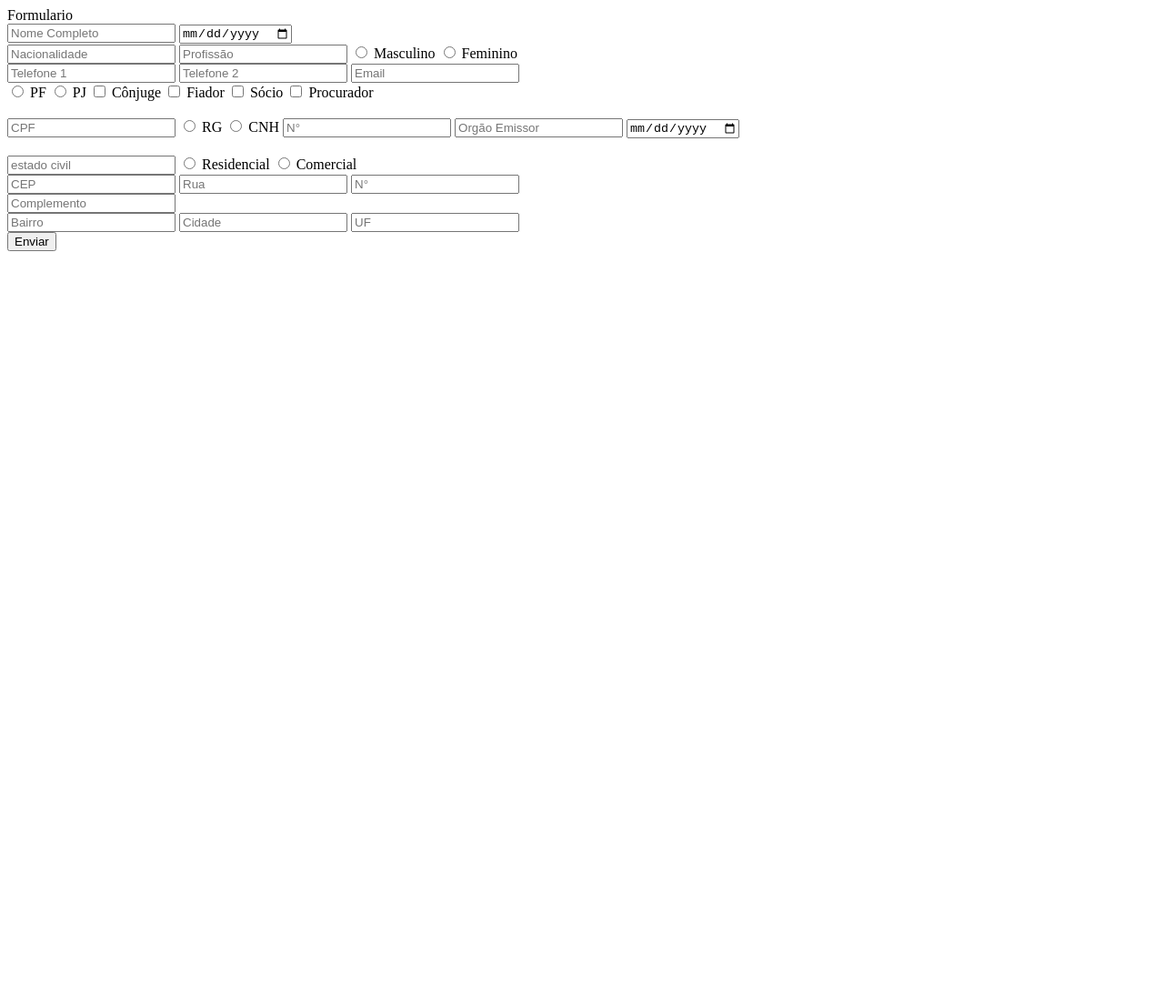
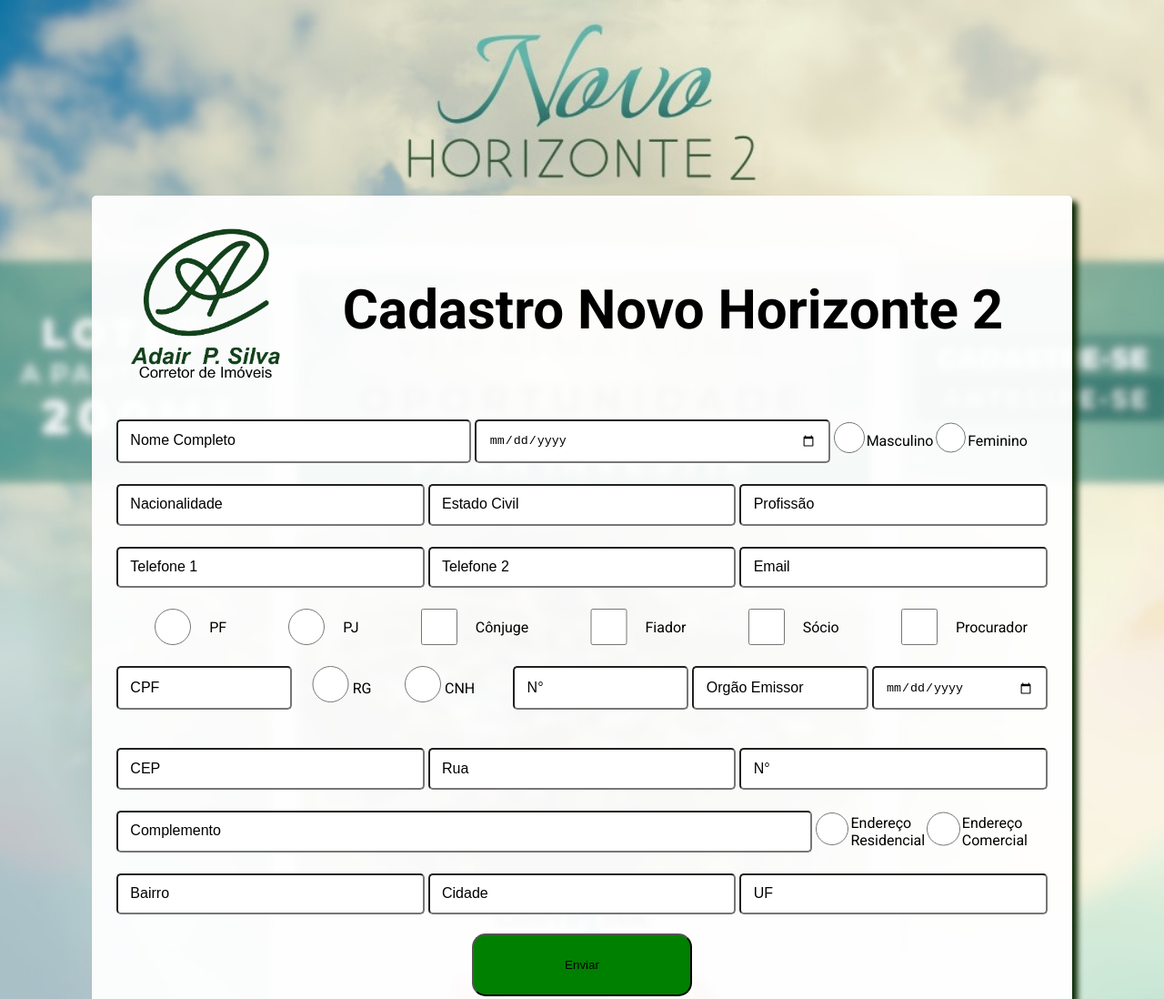
Before and after one commit to DevBrunodeOliveira/Adair-Imoveis-Formulario-Novo-Horizonte, a plain HTML site: page index.html in a window 1280 px wide. Shown: the top 1098 px of the page at 91% size. Before the commit the page ends 800 px from the top, so only its background shows below. Drawn offline with Linux system fonts and the light colour scheme.

Commit message:
Stylised Form

```diff
--- a/index.html
+++ b/index.html
@@ -5,6 +5,7 @@
     <meta charset="UTF-8">
     <meta name="viewport" content="width=device-width, initial-scale=1.0">
     <title>Adair Imoveis</title>
+    <link rel="stylesheet" href="./style.css">
     <link rel="apple-touch-icon" sizes="57x57" href="images/apple-icon-57x57.png">
     <link rel="apple-touch-icon" sizes="60x60" href="images/apple-icon-60x60.png">
     <link rel="apple-touch-icon" sizes="72x72" href="images/apple-icon-72x72.png">
@@ -25,60 +26,84 @@
 </head>
 
 <body>
+    <div class="container">
         <form action="" method="POST">
-        <label for="-xx">Formulario</label><br>
-        <input type="text" name="" placeholder="Nome Completo">
-        <input type="date" name="" placeholder="Data de Nascimento"><br>
-        <input type="text" name="" placeholder="Nacionalidade">
-        <input type="text" name="" placeholder="Profissão">
-        <input type="radio" id="masculino" name="sexo" value="Masculino">
+            <div class="cab">
+                <img src="./images/logoadairsilva.png" alt="">
+                <h1>Cadastro Novo Horizonte 2</h1>
+            </div><br>
+            <div class="linha">
+                <input type="text" class="campo" name="" placeholder="Nome Completo">
+                <input type="date" name="" placeholder="Data de Nascimento">
+                <div class="rbt-container">
+                    <input type="radio" class="radio" id="masculino" name="sexo" value="Masculino">
                     <label for="masculino">Masculino</label>
-        <input type="radio" id="feminino" name="sexo" value="Feminino">
-        <label for="feminino">Feminino</label><br>
-        <input type="number" name="" placeholder="Telefone 1">
-        <input type="number" name="" placeholder="Telefone 2">
-        <input type="text" name="" placeholder="Email"><br>
-        <div id="dados_div">
-            <input type="radio" id="PF" name="comprador" value="PF">
-            <label for="PF">PF</label>
-            <input type="radio" id="PJ" name="comprador" value="PJ">
-            <label for="PJ">PJ</label>
-            <input type="checkbox" id="conjuge" name="conjuge" value="conjuge">
-            <label for="conjuge">Cônjuge</label>
-            <input type="checkbox" id="fiador" name="fiador" value="fiador">
-            <label for="fiador">Fiador</label>
-            <input type="checkbox" id="socio" name="representante" value="socio">
-            <label for="socio">Sócio</label>
-            <input type="checkbox" id="procurador" name="representante" value="procurador">
-            <label for="procurador">Procurador</label>
+                    <input type="radio" class="radio" id="feminino" name="sexo" value="Feminino">
+                    <label for="feminino">Feminino</label>
+                </div>
             </div><br>
-        <div id="doc_div">
-            <input type="number" name="" placeholder="CPF">
-            <input type="radio" id="RG" name="registro" value="RG">
-            <label for="RG">RG</label>
-            <input type="radio" id="CNH" name="registro" value="CNH">
-            <label for="CNH">CNH</label>
+            <div class="linha">
+                <input type="text" class="campo" name="" placeholder="Nacionalidade">
+                <input type="text" class="campo" name="" placeholder="Estado Civil">
+                <input type="text" class="campo" name="" placeholder="Profissão">
+            </div><br>
+            <div class="linha">
+                <input type="number" class="campo" name="" placeholder="Telefone 1">
+                <input type="number" class="campo" name="" placeholder="Telefone 2">
+                <input type="text" class="campo" name="" placeholder="Email">
+            </div><br>
+            <div class="linha">
+                <input type="radio" class="radio" id="PF" name="comprador" value="PF">
+                <label for="PF" class="item">PF</label>
+                <input type="radio" class="radio" id="PJ" name="comprador" value="PJ">
+                <label for="PJ" class="item">PJ</label>
+                <input type="checkbox" class="checkbox" id="conjuge" name="conjuge" value="conjuge">
+                <label for="conjuge" class="item">Cônjuge</label>
+                <input type="checkbox" class="checkbox" id="fiador" name="fiador" value="fiador">
+                <label for="fiador" class="item">Fiador</label>
+                <input type="checkbox" class="checkbox" id="socio" name="representante" value="socio">
+                <label for="socio" class="item">Sócio</label>
+                <input type="checkbox" class="checkbox" id="procurador" name="representante" value="procurador">
+                <label for="procurador" class="item">Procurador</label>
+            </div><br>
+            <div class="linha">
+                <input type="number" class="campo" name="" placeholder="CPF">
+                <div class="rbt-container">
+                    <input type="radio" class="radio" id="RG" name="registro" value="RG">
+                    <label for="RG" class="item2">RG</label>
+                    <input type="radio" class="radio" id="CNH" name="registro" value="CNH">
+                    <label for="CNH" class="item2">CNH</label>
+                </div>
                 <input type="number" name="" placeholder="N°">
-            <input type="text" name="" placeholder="Orgão Emissor">
+                <input type="text" class="campo" name="" placeholder="Orgão Emissor">
                 <input type="date" name="" placeholder="Data de Emissão">
             </div><br>
-        <input type="text" name="" placeholder="estado civil">
-        <input type="radio" id="RG" name="tipoendereco" value="Residencial">
-        <label for="Residencial">Residencial</label>
-        <input type="radio" id="CNH" name="tipoendereco" value="Comercial">
-        <label for="Comercial">Comercial</label>
-        <br>
-        <div id="endereco">
-            <input type="text" name="" placeholder="CEP">
-            <input type="text" name="" placeholder="Rua">
-            <input type="text" name="" placeholder="N°"><br>
-            <input type="text" name="" placeholder="Complemento"><br>
-            <input type="text" name="" placeholder="Bairro">
-            <input type="text" name="" placeholder="Cidade">
-            <input type="text" name="" placeholder="UF">
+            <div class="linha">
+            </div><br>
+            <div class="linha">
+                <input type="text" class="campo" name="" placeholder="CEP">
+                <input type="text" class="campo" name="" placeholder="Rua">
+                <input type="text" class="campo" name="" placeholder="N°">
+            </div><br>
+            <div class="linha">
+                <input type="text" class="campo" name="" placeholder="Complemento">
+                <div class="rbt-container">
+                    <input type="radio" class="radio" id="RG" name="tipoendereco" value="Residencial">
+                    <label for="Residencial">Endereço Residencial</label>
+                    <input type="radio" class="radio" id="CNH" name="tipoendereco" value="Comercial">
+                    <label for="Comercial">Endereço Comercial</label>
                 </div>
+            </div><br>
+            <div class="linha">
+                <input type="text" class="campo" name="" placeholder="Bairro">
+                <input type="text" class="campo" name="" placeholder="Cidade">
+                <input type="text" class="campo" name="" placeholder="UF">
+            </div><br>
+            <div class="linha">
                 <button type="submit">Enviar</button>
+            </div>
         </form>
+    </div>
 </body>
 
 </html>
--- a/style.css
+++ b/style.css
@@ -0,0 +1,105 @@
+@import url("https://fonts.googleapis.com/css2?family=Roboto:wght@400;700&display=swap");
+
+body {
+    font-family: "Roboto", sans-serif;
+    background-image: url("./images/background.jpeg");
+    background-position: center top;
+    background-repeat: no-repeat;
+    background-size: cover;
+}
+
+.container {
+    margin: 215px auto;
+    background: rgba(255, 255, 255, 0.95);
+    border-radius: 5px;
+    box-shadow: 6px 6px 6px #0c2906;
+    padding: 25px;
+    display: flex;
+    justify-content: center;
+    min-width: max-content;
+    max-width: fit-content;
+}
+
+.cab {
+    display: flex;
+    justify-content: space-around;
+    text-align: center;
+}
+
+img {
+    width: 200px;
+    height: 200px;
+}
+
+h1 {
+    margin: auto;
+    font-size: 45pt;
+}
+
+form {
+    min-width: max-content;
+    max-height: fit-content;
+}
+
+.linha {
+    display: flex;
+    justify-content: space-between;
+
+}
+
+.radio {
+
+    block-size: 3em;
+}
+
+.checkbox {
+
+    block-size: 3em;
+}
+
+label {
+    align-self: center;
+    font-size: medium;
+}
+
+.item {
+    position: relative;
+    left: -1.5em;
+}
+
+.item2 {
+    position: relative;
+    left: -1em;
+}
+
+input {
+    padding: 1em;
+    border-radius: 5px;
+    width: 100%;
+    margin: 2px;
+}
+
+.rbt-container {
+    display: inline-flex;
+    padding-right: 1.5em;
+    min-width: 215px
+}
+
+.campo {
+    min-width: 10em
+}
+
+::placeholder {
+
+    font: "Roboto";
+    font-size: larger;
+    color: black;
+
+}
+
+button {
+    margin: auto;
+    border-radius: 15px;
+    padding: 25px 100px 25px 100px;
+    background: green;
+}
```
Also changed, not shown: images/background.jpeg (added), images/logoadairsilva.png (added). Lines whose indentation alone changed are shown as unchanged.
